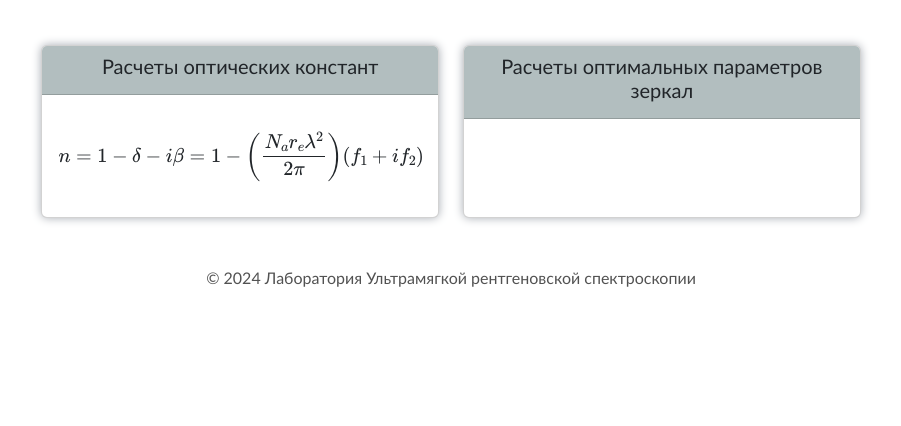
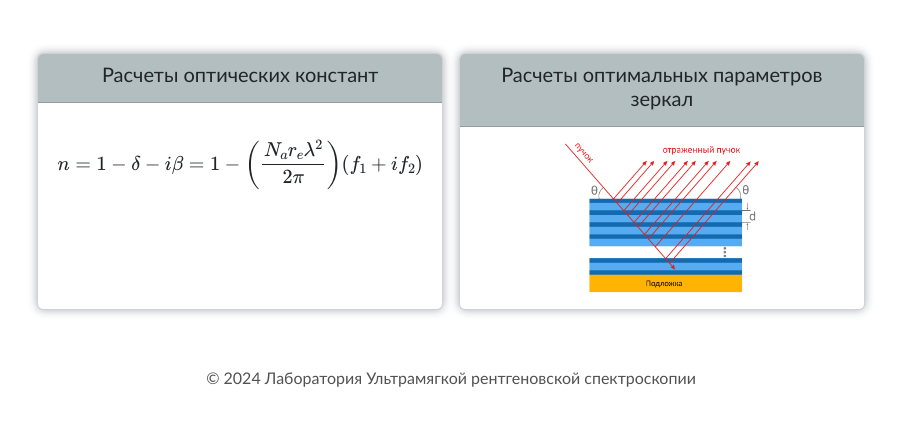
Before and after one commit to SergeiSah/Lab-Site, a Flask app: page /research-materials in a window 1280 px wide. Shown: the part 56-482 px from the top of the page, without its empty margins (189-1090 px from the left). Run offline with Flask 3, Linux system fonts and the light colour scheme; parts of the project's set-up code (start-up, migrations or seed data) failed here and were passed over; some libraries are stand-ins or nearby versions.

Commit message:
Added card for MLM calculations

```diff
--- a/static/css/styles.css
+++ b/static/css/styles.css
@@ -111,6 +111,10 @@ a {
 
 .materials-box .card {
     height: 100%;
+}
+
+.materials-box .card img {
+    height: 150px;
 }
 
 .name-in-card {
--- /dev/null
+++ b/templates/calculations/mlm_parameters.html
@@ -0,0 +1,3 @@
+{% include "header.html" %}
+
+{% include "footer.html" %}
--- a/templates/research_materials.html
+++ b/templates/research_materials.html
@@ -3,32 +3,35 @@
 <section id="Materials" class="container-fluid">
 
     <div class="materials-box mt-3">
+
         <div class="row d-flex flex-wrap">
 
-            <div class="col-6">
+            <div class="col-md-6 col-sm-12 p-2">
                 <div class="card">
                     <div class="card-header text-center">
                         <h5>Расчеты оптических констант</h5>
                     </div>
-                    <div class="card-body">
+                    <div class="card-body d-flex justify-content-center">
                         $$n=1-\delta-i\beta=1-\left(\frac{N_a r_e \lambda^2}{2\pi}\right)(f_1+if_2)$$
                     </div>
                     <a href="{{ url_for('calc.beta_delta') }}" class="stretched-link"></a>
                 </div>
             </div>
 
-            <div class="col-6">
+            <div class="col-md-6 col-sm-12 p-2">
                 <div class="card">
                     <div class="card-header text-center">
                         <h5>Расчеты оптимальных параметров зеркал</h5>
                     </div>
-                    <div class="card-body d-flex justify-content-center">
-
+                    <div class="card-body d-flex justify-content-center align-middle">
+                        <img src="{{ url_for('static', filename='img/research_methods/mlm.png') }}" alt="optical constants" class="img-fluid">
                     </div>
-                    <a href="" class="stretched-link"></a>
+                    <a href="{{  url_for('calc.mlm_parameters') }}" class="stretched-link"></a>
                 </div>
             </div>
+
         </div>
+
     </div>
 
 </section>
```
Also changed, not shown: calc_pages/views.py (+6 -1 lines), templates/calculations/beta_delta.html (renamed from templates/beta_delta.html, +7 -4 lines).
